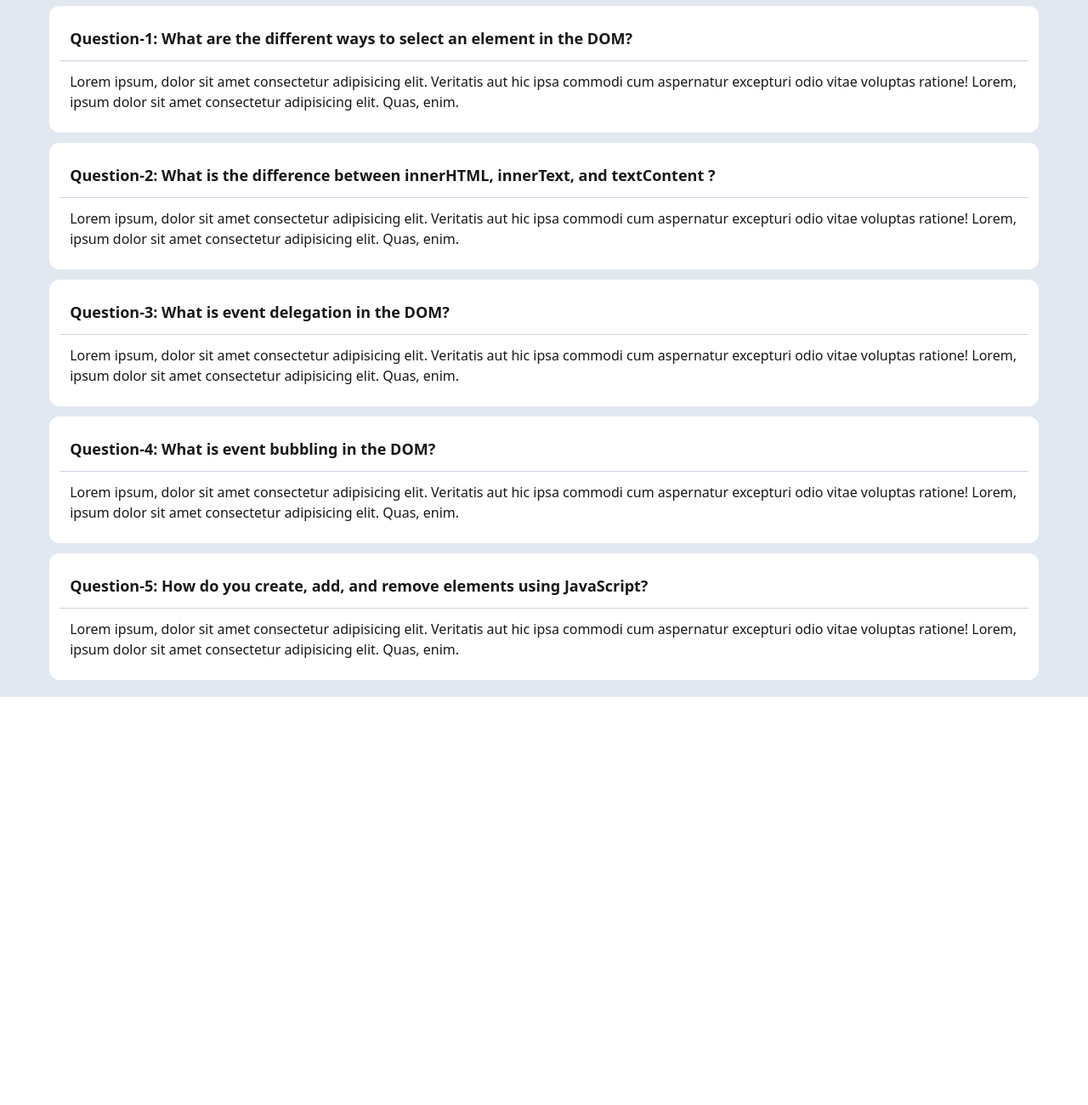
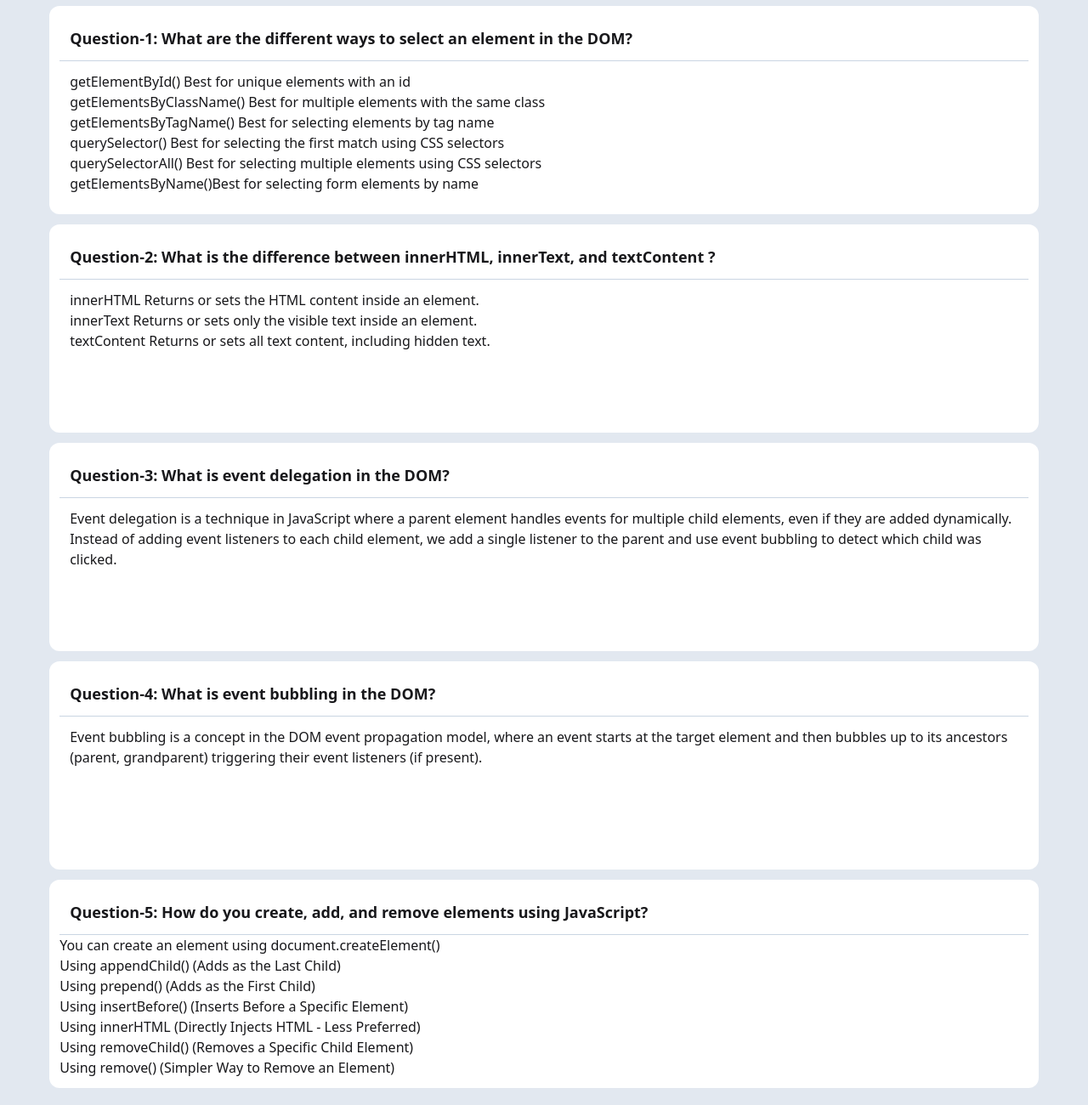
Before and after one commit to ZihadHossian/Assignment-5, a plain HTML site: page blog.html in a window 1280 px wide. Shown: the part 149-1449 px from the top of the page at 85% size. Before the commit the page ends 969 px from the top, so only its background shows below. Drawn offline with nearby package versions, Linux system fonts and the light colour scheme.

Commit message:
Q&A section complete

```diff
--- a/blog.html
+++ b/blog.html
@@ -26,23 +26,40 @@
     <main class="w-10/11 mx-auto grid grid-rows-5 gap-3">
         <div class="bg-white row-span-1 rounded-xl p-3">
             <h3 class="border-b-1 border-slate-300 p-3 text-lg font-bold">Question-1: What are the different ways to select an element in the DOM?</h3>
-            <p class="p-3">Lorem ipsum, dolor sit amet consectetur adipisicing elit. Veritatis aut hic ipsa commodi cum aspernatur excepturi odio vitae voluptas ratione! Lorem, ipsum dolor sit amet consectetur adipisicing elit. Quas, enim.</p>
+            <p class="p-3">getElementById()	Best for unique elements with an id <br>
+                getElementsByClassName() Best for multiple elements with the same class <br>
+                getElementsByTagName() Best for selecting elements by tag name <br>
+                querySelector()	Best for selecting the first match using CSS selectors <br>
+                querySelectorAll() Best for selecting multiple elements using CSS selectors <br>
+                getElementsByName()Best for selecting form elements by name</p>
         </div>
         <div class="bg-white row-span-1 rounded-xl p-3">
             <h3 class="border-b-1 border-slate-300 p-3 text-lg font-bold">Question-2: What is the difference between innerHTML, innerText, and textContent ?</h3>
-            <p class="p-3">Lorem ipsum, dolor sit amet consectetur adipisicing elit. Veritatis aut hic ipsa commodi cum aspernatur excepturi odio vitae voluptas ratione! Lorem, ipsum dolor sit amet consectetur adipisicing elit. Quas, enim.</p>
+            <p class="p-3">
+               innerHTML  Returns or sets the HTML content inside an element. <br>
+               innerText  Returns or sets only the visible text inside an element. <br>
+               textContent Returns or sets all text content, including hidden text.
+            </p>
         </div>
         <div class="bg-white row-span-1 rounded-xl p-3">
             <h3 class="border-b-1 border-slate-300 p-3 text-lg font-bold">Question-3: What is event delegation in the DOM?</h3>
-            <p class="p-3">Lorem ipsum, dolor sit amet consectetur adipisicing elit. Veritatis aut hic ipsa commodi cum aspernatur excepturi odio vitae voluptas ratione! Lorem, ipsum dolor sit amet consectetur adipisicing elit. Quas, enim.</p>
+            <p class="p-3">Event delegation is a technique in JavaScript where a parent element handles events for multiple child elements, even if they are added dynamically. Instead of adding event listeners to each child element, we add a single listener to the parent and use event bubbling to detect which child was clicked.</p>
         </div>
         <div class="bg-white row-span-1 rounded-xl p-3">
             <h3 class="border-b-1 border-slate-300 p-3 text-lg font-bold">Question-4: What is event bubbling in the DOM?</h3>
-            <p class="p-3">Lorem ipsum, dolor sit amet consectetur adipisicing elit. Veritatis aut hic ipsa commodi cum aspernatur excepturi odio vitae voluptas ratione! Lorem, ipsum dolor sit amet consectetur adipisicing elit. Quas, enim.</p>
+            <p class="p-3">Event bubbling is a concept in the DOM event propagation model, where an event starts at the target element and then bubbles up to its ancestors (parent, grandparent) triggering their event listeners (if present).</p>
         </div>
         <div class="bg-white row-span-1 rounded-xl p-3">
             <h3 class="border-b-1 border-slate-300 p-3 text-lg font-bold">Question-5: How do you create, add, and remove elements using JavaScript?</h3>
-            <p class="p-3">Lorem ipsum, dolor sit amet consectetur adipisicing elit. Veritatis aut hic ipsa commodi cum aspernatur excepturi odio vitae voluptas ratione! Lorem, ipsum dolor sit amet consectetur adipisicing elit. Quas, enim.</p>
+            <ul>
+                <li>You can create an element using document.createElement()</li>
+                <li>Using appendChild() (Adds as the Last Child)</li>
+                <li>Using prepend() (Adds as the First Child)</li>
+                <li>Using insertBefore() (Inserts Before a Specific Element)</li>
+                <li>Using innerHTML (Directly Injects HTML - Less Preferred)</li>
+                <li>Using removeChild() (Removes a Specific Child Element) </li>
+                <li>Using remove() (Simpler Way to Remove an Element)</li>
+            </ul>
         </div>
     </main>
     <script src="./Dev-Board-js/toggle-2.js"></script>
```
